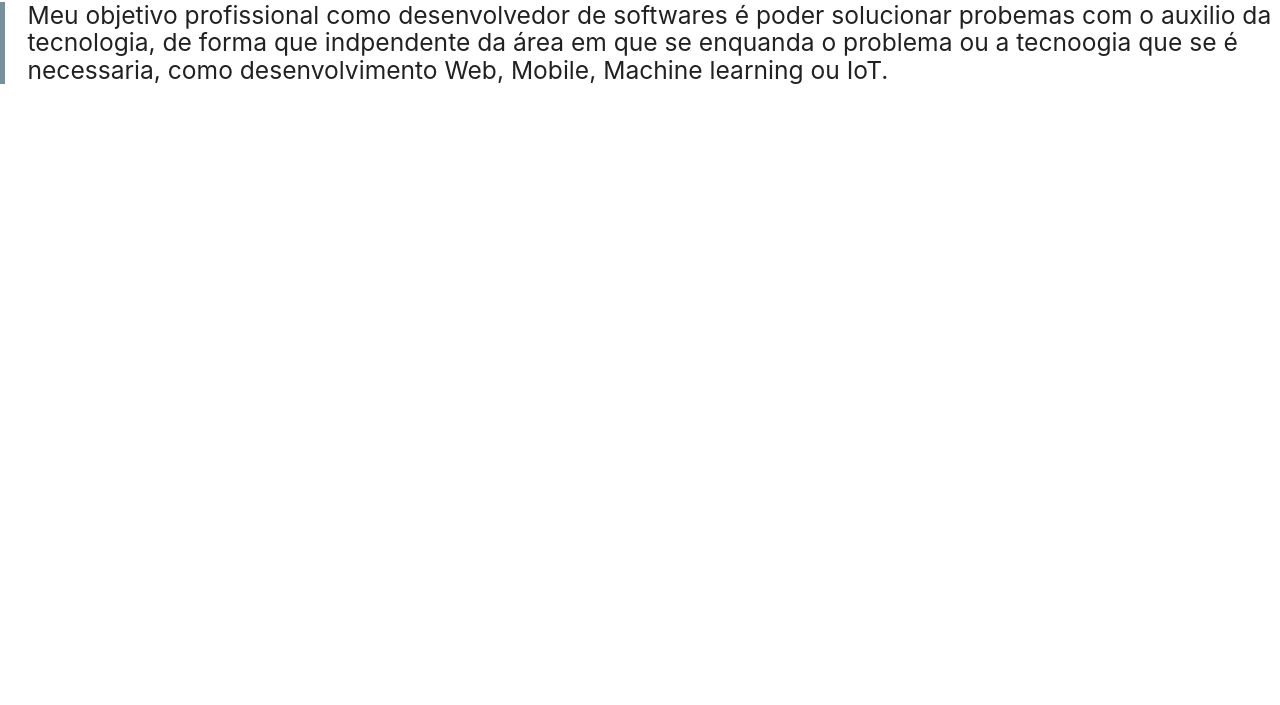
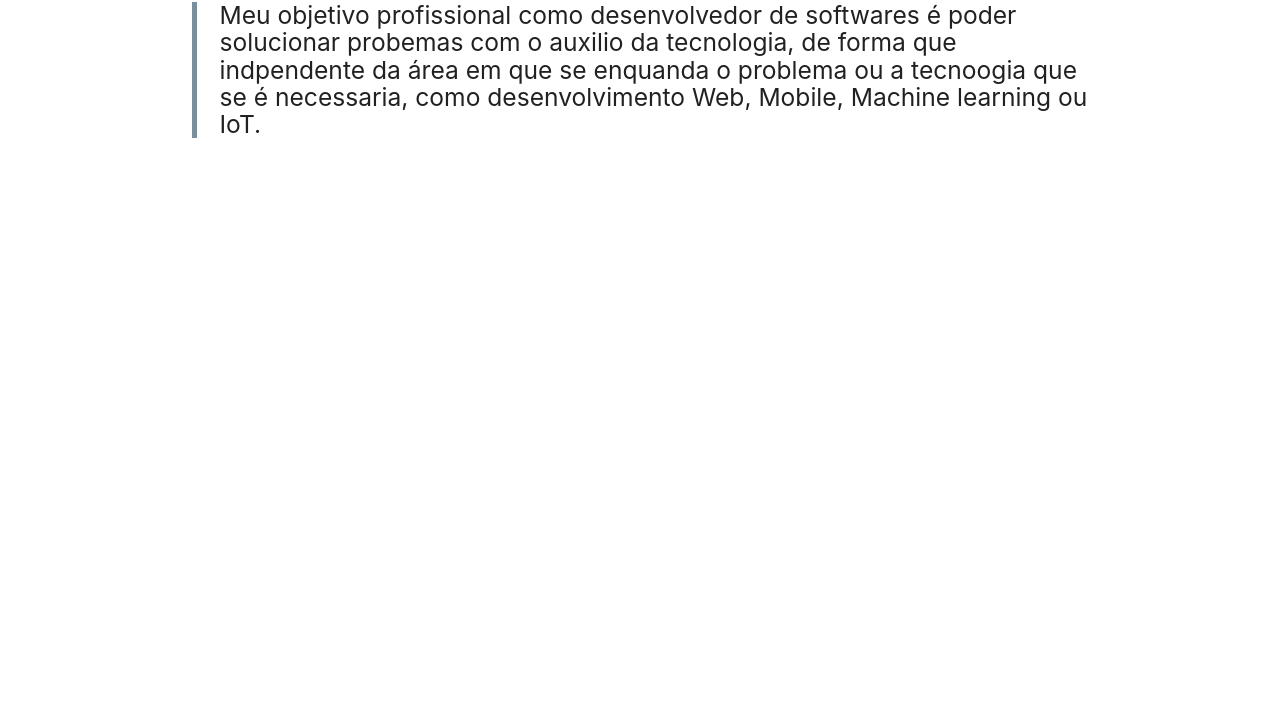
Before and after one commit to CaioRdSilva/Senac-CLT, a plain HTML site: page curriculo/curriculo com css/abas/objetivo.html in a window 1280 px wide. Shown: the part 95-800 px from the top of the page. Drawn offline with nearby package versions, Linux system fonts and the light colour scheme.

Commit message:
update page

```diff
--- a/curriculo/curriculo com css/abas/objetivo.html
+++ b/curriculo/curriculo com css/abas/objetivo.html
@@ -15,7 +15,7 @@
     <div class="center">
       <h3>Obejtivo Profissional</h3>
     </div>
-    <div class="center flow-text">
+    <div class="center flow-text container">
         <h5 class="left-align">
            <blockquote > Meu objetivo profissional como desenvolvedor de softwares é poder solucionar probemas com o auxilio da tecnologia, de forma que indpendente da área em que se enquanda o problema ou a tecnoogia que se é necessaria, como desenvolvimento Web, Mobile, Machine learning ou IoT.</blockquote>
         </h5>
--- a/curriculo/curriculo com css/css/style.css
+++ b/curriculo/curriculo com css/css/style.css
@@ -2,6 +2,7 @@ html{
     height: 100%;
     width: 100%;
 }
+
 header{
     height: 10vh;
     padding-top: 1em;
@@ -10,6 +11,7 @@ header{
 ul{
     margin-top: 3em;
 }
+
 h2{
     font-size: 3rem;
     padding: .2em;
```
